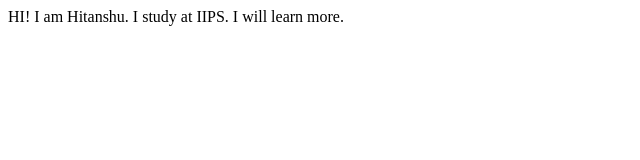
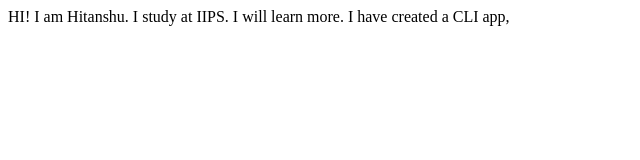
Before and after one commit to bhatt-hitanshu/hitanshu-bhatt, a plain HTML site: page index.html in a window 1280 px wide. Shown: the whole page, without its empty margins (0-640 px from the left). Drawn offline with Linux system fonts and the light colour scheme.

Commit message:
updated deets

```diff
--- a/index.html
+++ b/index.html
@@ -10,5 +10,7 @@
     HI! I am Hitanshu.
     I study at IIPS.
     I will learn more.
+
+    I have created a CLI app,
 </body>
 </html>
```
